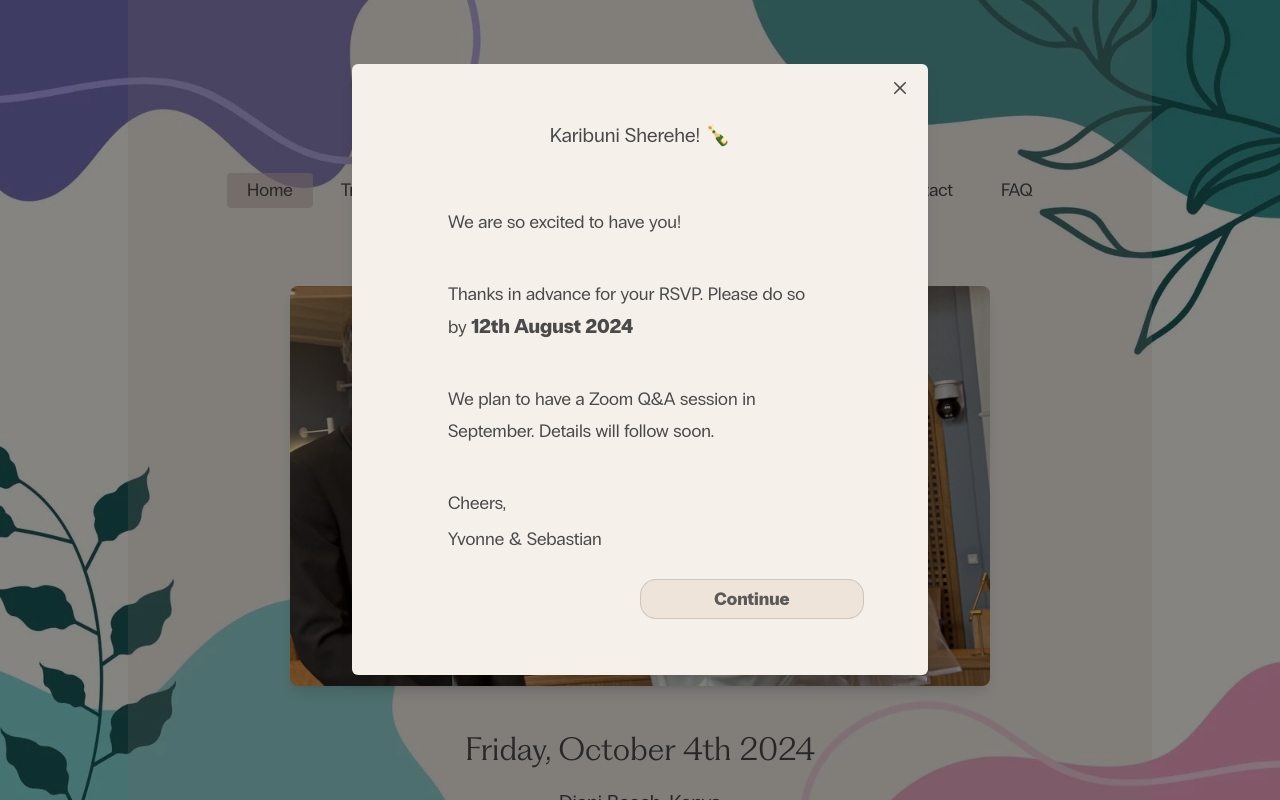
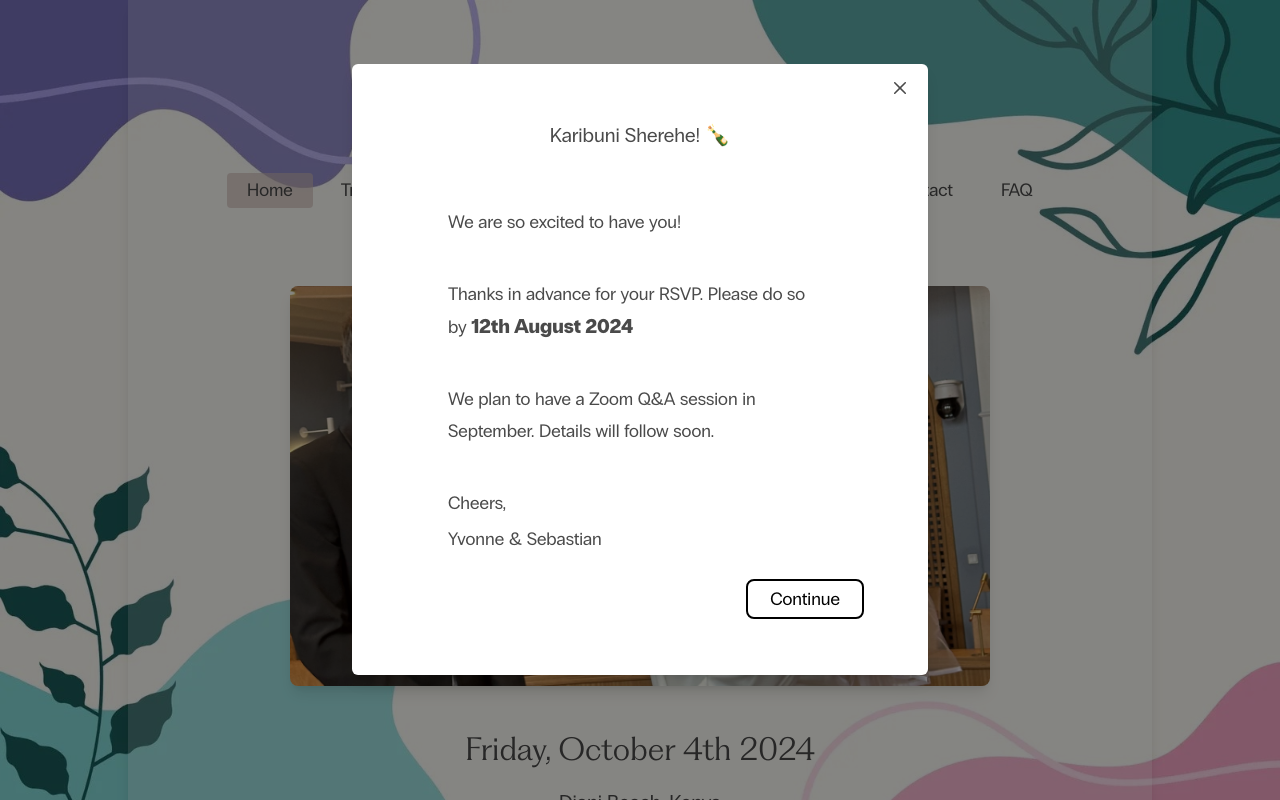
Before and after one commit to justkakai/yvonne-and-sebastian, a React (Create React App) app: page / in a window 1280 px wide. Shown: the top 800 px of the page. Built offline with nearby package versions, Linux system fonts and the light colour scheme.

Commit message:
mostly button and bg color changes

```diff
--- a/src/App.tsx
+++ b/src/App.tsx
@@ -44,7 +44,8 @@ export const App: React.FC = () => {
 				<Flex
 					width={{ base: '100%', md: '80%' }}
 					pt={[4, null, null, 20]}
-					bg={['rgba(209, 188, 183, 0.2)', null, null, 'rgba(209, 188, 183, 0.2)']}
+					bg={['rgba(255, 255, 255, 0.2)', null, null, 'rgba(255, 255, 255, 0.2)']}
+					boxShadow={['none', null, null, 'lg']}
 					justifyContent={'center'}
 				>
 					<Box width={'100%'} px={10}>
--- a/src/components/HomePage.tsx
+++ b/src/components/HomePage.tsx
@@ -71,7 +71,8 @@ function DeadlinePopup({ onModalClose }: { onModalClose: () => void }) {
 					<ModalFooter>
 						<Button
 							variant={'fun'}
-							fontWeight={'bold'}
+							color={'black'}
+							// fontWeight={'bold'}
 							onClick={onClose}
 						>Continue</Button>
 					</ModalFooter>
@@ -153,7 +154,9 @@ const HomePage = () => {
 					variant={'fun'}
 					width={48}
 					ref={rsvpRef}
-					fontWeight={'bold'}
+					// fontWeight={'bold'}
+					bg={'transparent'}
+					color={'black'}
 					_hover={{ textDecoration: 'none' }}
 				>RSVP</Button>
 			</Flex>}
--- a/src/components/WeddingParty.tsx
+++ b/src/components/WeddingParty.tsx
@@ -159,7 +159,7 @@ function WeddingParty() {
 					onClose={closeModal}
 				>
 					<ModalOverlay />
-					<ModalContent mx={4} bg={'brand.700'}>
+					<ModalContent mx={4} bg={'backgrounds.100'}>
 						<ModalHeader mt={4}>{selectedEntry.name} <Text display={'inline-block'} verticalAlign={'middle'}><FaHeart color={selectedEntry.fillColor}/></Text></ModalHeader>
 						<ModalCloseButton />
 						<ModalBody mb={4}>
--- a/src/components/layout/Footer.tsx
+++ b/src/components/layout/Footer.tsx
@@ -33,18 +33,20 @@ export const Footer: React.FC<FlexProps> = (props: FlexProps) => {
 					pt={8}
 					pl={8}
 					width={{base: '90%', md: '100%'}}
+					bg={'backgrounds.100'}
 				>
 					<ModalHeader pr={{base: 8, md: 16}}>
 						<Text>Hey! I&apos;m Kakai & I do frontend stuff 🎨</Text>
 					</ModalHeader>
 					<ModalCloseButton />
 					<ModalBody pr={{base: 8, md: 16}}>
-						<Text>Feel free to connect with me on <Link href="https://www.linkedin.com/in/wapenyik/" isExternal color='green'>LinkedIn</Link> or reach out to me on <Text as={'b'}>wapenyik@outlook.com</Text> for business-related enquiries.</Text>
+						<Text>Feel free to connect with me on <Link href="https://www.linkedin.com/in/wapenyik/" isExternal color='teal.600'>LinkedIn</Link> or reach out to me on <Text as={'b'}>wapenyik@outlook.com</Text> for business-related enquiries.</Text>
 					</ModalBody>
 					<ModalFooter>
 						<Button
 							variant={'fun'}
-							fontWeight={'bold'}
+							// fontWeight={'bold'}
+							color={'black'}
 							onClick={onClose}
 						>Close</Button>
 					</ModalFooter>
--- a/src/components/layout/Header.tsx
+++ b/src/components/layout/Header.tsx
@@ -147,7 +147,7 @@ export const Header: React.FC = () => {
 					autoFocus={false}
 				>
 					<DrawerOverlay />
-					<DrawerContent bg={'#F6F0EA'}>
+					<DrawerContent>
 						<DrawerCloseButton color='#907566'/>
 						<DrawerBody mt={10} display={'flex'} flexDirection={'column'}>
 							<Text
@@ -233,10 +233,10 @@ export const Header: React.FC = () => {
 								mr={12}
 								alignSelf={'center'}
 								mt={'auto'}
-								fontWeight={'bold'}
+								// fontWeight={'bold'}
 								color={'#907566'}
 								// bg={'transparent'}
-								// borderColor={'#907566'}
+								borderColor={'#907566'}
 								// _hover={{ textDecoration: 'none', backgroundColor: 'rgba(209, 188, 183, 0.5)' }}
 							>
                                 RSVP
--- a/src/styles/theme.ts
+++ b/src/styles/theme.ts
@@ -9,7 +9,7 @@ const config: ThemeConfig = {
 const styles: ChakraTheme['styles'] = {
 	global: {
 		body: {
-			bg: '#F6F0EA',
+			bg: '#F9FAFF',
 			color: '#4a4a4a',
 			height: '100vh'
 		},
@@ -95,7 +95,7 @@ const semanticTokens: ChakraTheme['semanticTokens'] = {
 			_dark: 'foregrounds.200'
 		},
 		modalbg: {
-			default: 'brand.700',
+			default: 'backgrounds.100',
 			_dark: 'backgrounds.300'
 		},
 		modalborder: {
@@ -130,10 +130,10 @@ const components: ChakraTheme['components'] = {
 			},
 			fun: {
 				alignItems: 'center',
-				backgroundColor: 'rgba(210, 178, 157, 0.2)',
-				border: '1px solid',
-				borderColor: 'rgba(74, 74, 74, 0.2)',
-				borderRadius: '16px',
+				backgroundColor: 'backgrounds.100',
+				border: '2px solid',
+				borderColor: 'black',
+				borderRadius: 'lg',
 				boxSizing: 'border-box',
 				color: 'rgba(74, 74, 74, 0.9)',
 				cursor: 'pointer',
@@ -147,8 +147,9 @@ const components: ChakraTheme['components'] = {
 				textDecoration: 'none',
 				transition: 'all .2s',
 				userSelect: 'none',
-				touchAction: 'manipulation',
-				width: '50%'
+				touchAction: 'manipulation'
+				// width: '50%'
+				// boxShadow: 'rgb(6 22 33 / 30%) 0px 1px 2px'
 			},
 			alert: {
 				background: 'red.900',
```
